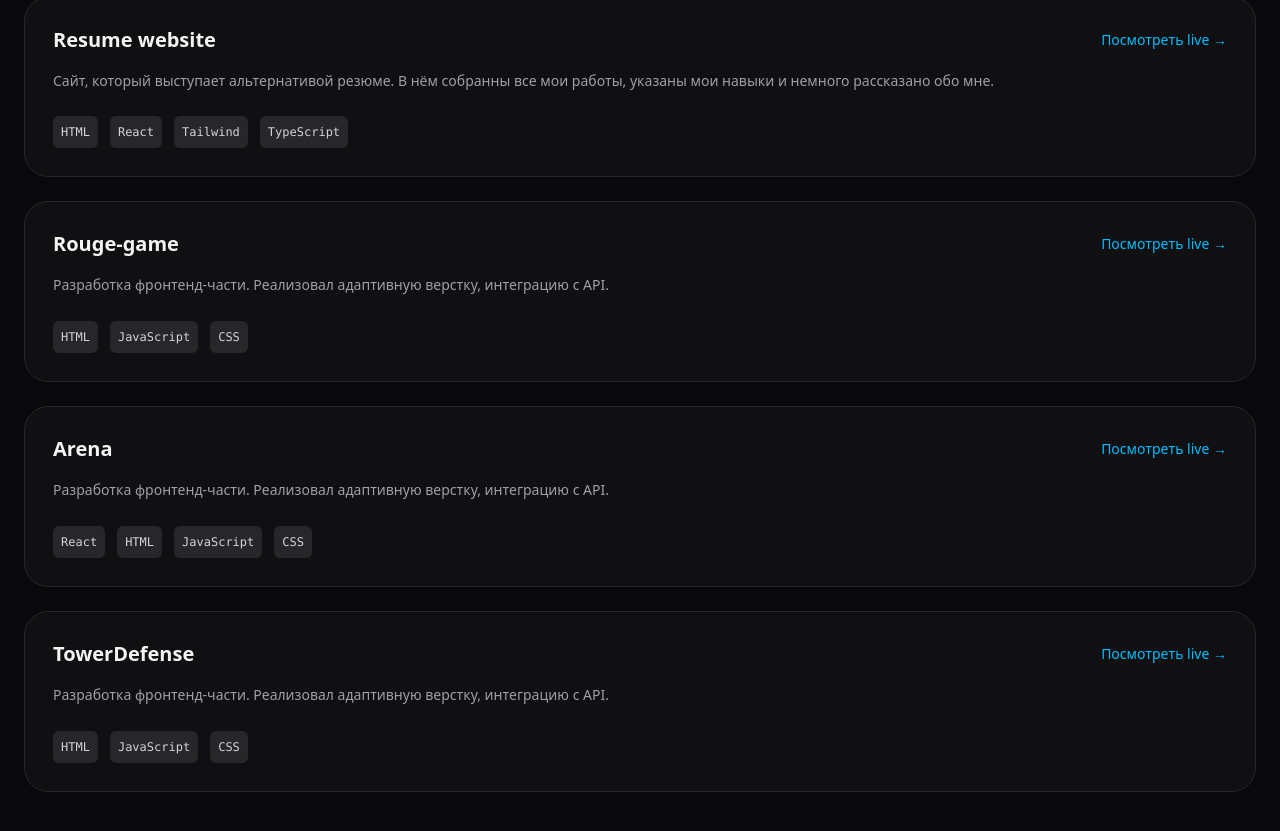
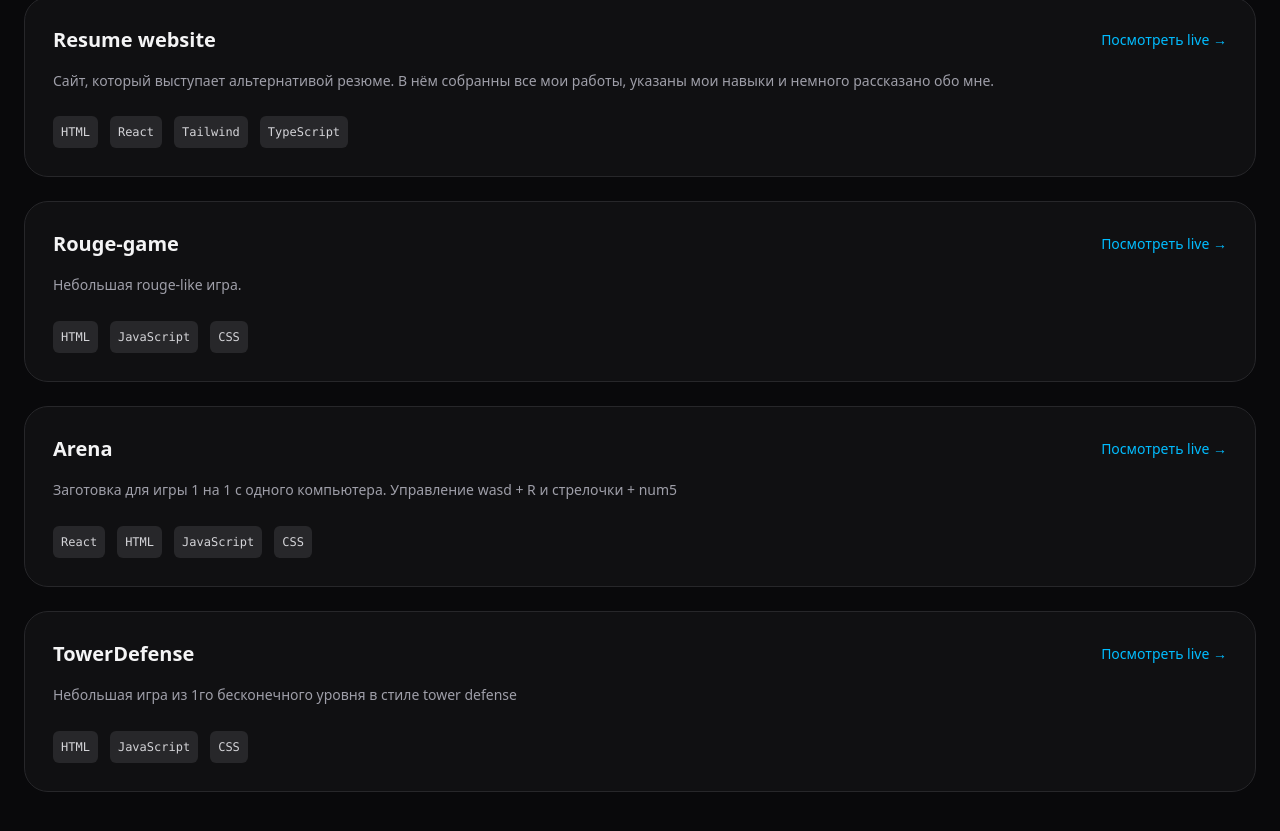
Before and after one commit to Assendro/portfolio, a React (Vite) app: page / in a window 1280 px wide. Shown: the part 593-1424 px from the top of the page. Built offline with nearby package versions, Linux system fonts and the light colour scheme.

Commit message:
docs: expand projects description

```diff
--- a/src/App.tsx
+++ b/src/App.tsx
@@ -57,19 +57,19 @@ function App() {
                             />
                             <ProjectCard
                                 title="Rouge-game"
-                                description="Разработка фронтенд-части. Реализовал адаптивную верстку, интеграцию с API."
+                                description="Небольшая rouge-like игра."
                                 stack={['HTML', 'JavaScript', 'CSS']}
                                 link="https://assendro.github.io/Rouge-game1.1/"
                             />
                             <ProjectCard
                                 title="Arena"
-                                description="Разработка фронтенд-части. Реализовал адаптивную верстку, интеграцию с API."
+                                description="Заготовка для игры 1 на 1 с одного компьютера. Управление wasd + R и стрелочки + num5"
                                 stack={['React', 'HTML', 'JavaScript', 'CSS']}
                                 link="https://assendro.github.io/AssendroArena/"
                             />
                             <ProjectCard
                                 title="TowerDefense"
-                                description="Разработка фронтенд-части. Реализовал адаптивную верстку, интеграцию с API."
+                                description="Небольшая игра из 1го бесконечного уровня в стиле tower defense"
                                 stack={['HTML', 'JavaScript', 'CSS']}
                                 link="https://assendro.github.io/AssendroTD/"
                             />
```
